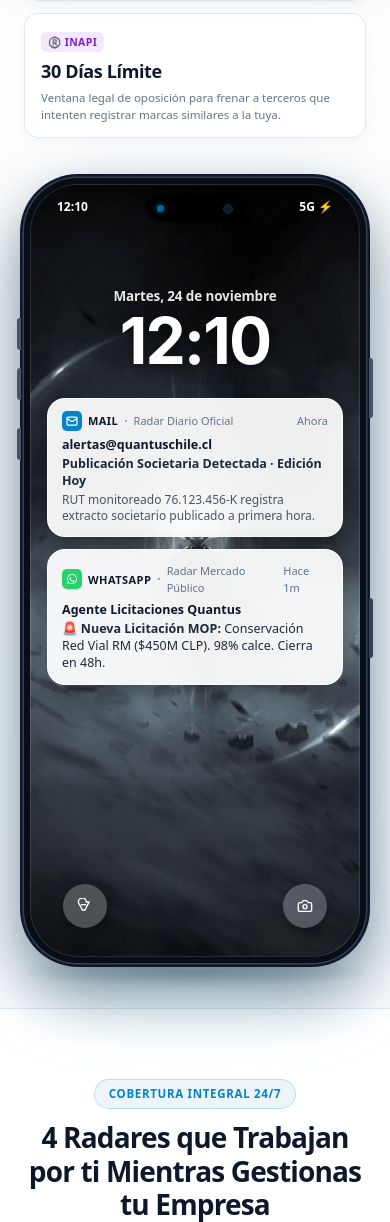
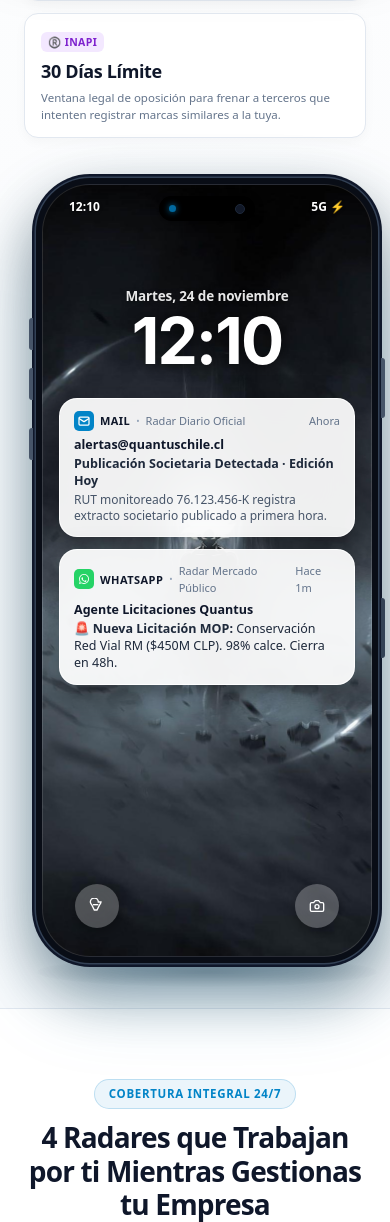
Before and after one commit to felimejias/quantuschile, a Flask app: page / in a window 390 px wide; the page is wider, and only the part inside the window is pictured. Shown: the part 897-2119 px from the top of that part. Run offline with Flask 3, Linux system fonts and the light colour scheme; parts of the project's set-up code (start-up, migrations or seed data) failed here and were passed over; some libraries are stand-ins or nearby versions.

Commit message:
fix(ui): shift iphone mockup to the right edge and expand hero container to 1360px

```diff
--- a/templates/quantus_intelligence.html
+++ b/templates/quantus_intelligence.html
@@ -56,11 +56,23 @@
       border-bottom: 1px solid #e2e8f0;
     }
 
+    .minimal-hero-section .shell {
+      width: min(calc(100% - 48px), 1360px);
+      margin: 0 auto;
+    }
+
     .hero-grid {
       display: grid;
-      grid-template-columns: 1.12fr 0.88fr;
-      gap: 56px;
-      align-items: center;
+      grid-template-columns: 1.15fr 0.85fr;
+      gap: 36px;
+      align-items: center;
+    }
+
+    .hero-right-col {
+      display: flex;
+      justify-content: flex-end;
+      align-items: center;
+      width: 100%;
     }
 
     .hero-badge {
@@ -567,6 +579,14 @@
         grid-template-columns: 1fr;
         gap: 40px;
       }
+      .hero-right-col {
+        justify-content: center;
+      }
+      .iphone-frame-wrapper {
+        margin-left: auto;
+        margin-right: auto;
+        transform: none;
+      }
       .bento-grid-4 {
         grid-template-columns: 1fr;
       }
@@ -582,6 +602,9 @@
     .iphone-frame-wrapper {
       position: relative;
       perspective: 1200px;
+      margin-left: auto;
+      margin-right: 0;
+      transform: translateX(12px);
     }
 
     .iphone-frame-wrapper::after {
```
